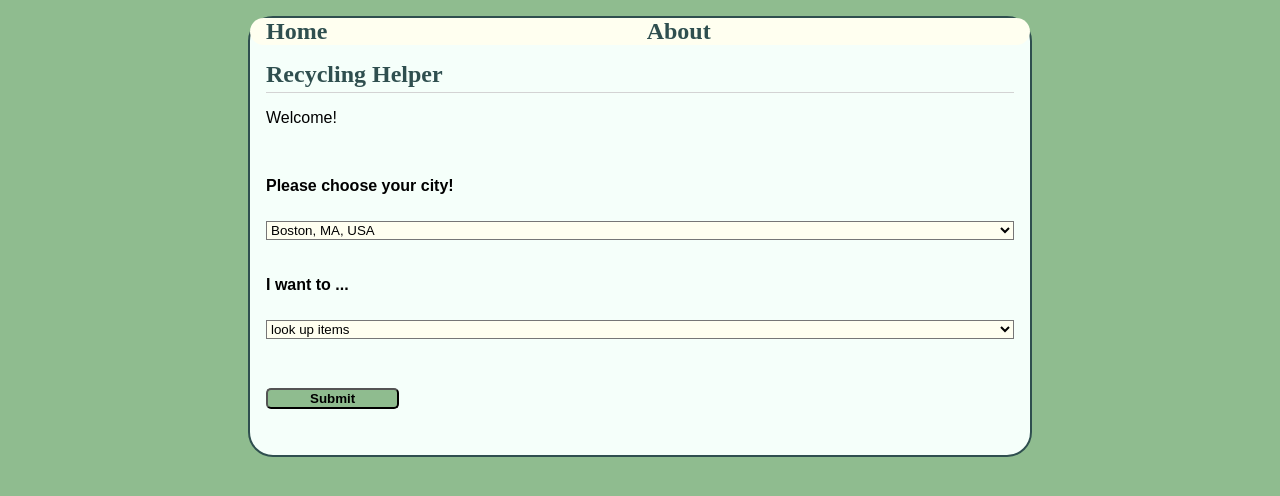
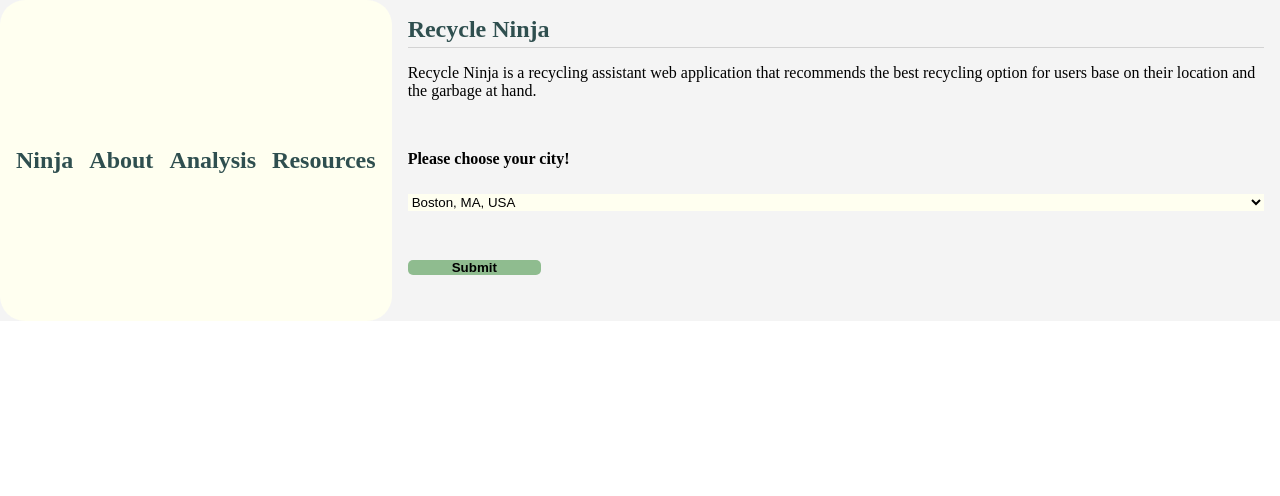
Before and after one commit to undineleopold/RecyclingHackathon, a Flask app: page / in a window 1280 px wide. Shown: the top 496 px of the page. Run offline with Flask 2, Linux system fonts and the light colour scheme; data comes from the database, SQL or seed files in the repository.

Commit message:
Added imgs and creating more page links

```diff
--- a/flaskapp_cities/cities_app.py
+++ b/flaskapp_cities/cities_app.py
@@ -90,15 +90,24 @@ def handle_data():
         return redirect(url_for('resources', city_id=city_id))
 
 #handle redirect to resources page for city
-@app.route('/resources/<city_id>', methods=['GET'])
+@app.route('/resources', methods=['GET'])
 def resources(city_id):
-   city=get_city_db(city_id)
-   return render_template('resources.html', city=city)
+#    city=get_city_db(city_id)
+   return render_template('resources.html')
 
 #About page
 @app.route('/about', methods=['GET'])
 def about():
     return render_template('about.html')
+
+#Analysis page
+@app.route('/analysis', methods=['GET'])
+def analysis():
+    return render_template('analysis.html')
+
+# @app.route('/resources', methods=['GET'])
+# def resources():
+#     return render_template('resources.html')
 
 #handle redirect to wizard and wizard inputs for city
 @app.route('/search/<city_id>', methods=['POST','GET']) #GET method allows direct navigation to here
--- a/flaskapp_cities/static/style.css
+++ b/flaskapp_cities/static/style.css
@@ -1,15 +1,18 @@
+*{
+  padding: 0;
+  border: 0;
+}
 html {
-  font-family: sans-serif;
-  background: darkseagreen;
-  padding: 1rem;
+  /* font-family: sans-serif; */
+  background: #ffffff;
+  display: flex;
 }
 
 body {
-  max-width: 780px;
+  display: flex;
+  justify-content: center;
   margin: 0 auto;
-  border-radius: 25px;
-  border: 2px solid darkslategray;
-  background: mintcream;
+  background: #F4F4F4;
 }
 
 h1, h2, h3, h4, h5, h6 {
--- /dev/null
+++ b/flaskapp_cities/templates/analysis.html
@@ -0,0 +1 @@
+{% extends 'base.html' %}
--- a/flaskapp_cities/templates/base.html
+++ b/flaskapp_cities/templates/base.html
@@ -2,8 +2,10 @@
 <title>{% block title %}{% endblock %} - Recycling</title>
 <link rel="stylesheet" href="{{ url_for('static', filename='style.css') }}">
 <nav>
-  <h1><a href="{{ url_for('index') }}">Home</a></h1>
+  <h1><a href="{{ url_for('index') }}">Ninja</a></h1>
   <h1><a href="{{ url_for('about') }}">About</a></h1>
+  <h1><a href="{{ url_for('about') }}">Analysis</a></h1>
+  <h1><a href="{{ url_for('about') }}">Resources</a></h1>
 </nav>
 <section class="content">
   <header>
--- a/flaskapp_cities/templates/home.html
+++ b/flaskapp_cities/templates/home.html
@@ -2,13 +2,15 @@
 
 
 {% block header %}
-<h1>Recycling Helper</h1>
+<h1>Recycle Ninja</h1>
 
 {% endblock %}
 
 
 {% block content %}
-<p>Welcome!</p><br>
+<p>Recycle Ninja is a recycling assistant web application that recommends the best recycling option for users base on their location and the garbage at hand.
+
+</p><br>
 
 
 <form action="{{ url_for('handle_data') }}" method="post">
@@ -18,11 +20,11 @@
             <option value={{city[0]}}>{{city[3]}}</option>
         {% endfor %}
     </select><br><br>
-    <label for="action">I want to ...</label><br>
+    <!-- <label for="action">I want to ...</label><br>
     <select name="action" id="action"><br><br>
         <option value="wizard">look up items</option>
         <option value="questions">get help</option>
-    </select><br><br>
+    </select><br><br> -->
     <input type="submit" value="Submit">
 </form>
 
```
Also changed, not shown: flaskapp_cities/static/imgs/6608.jpg (added), flaskapp_cities/static/imgs/76254.jpg (added).
